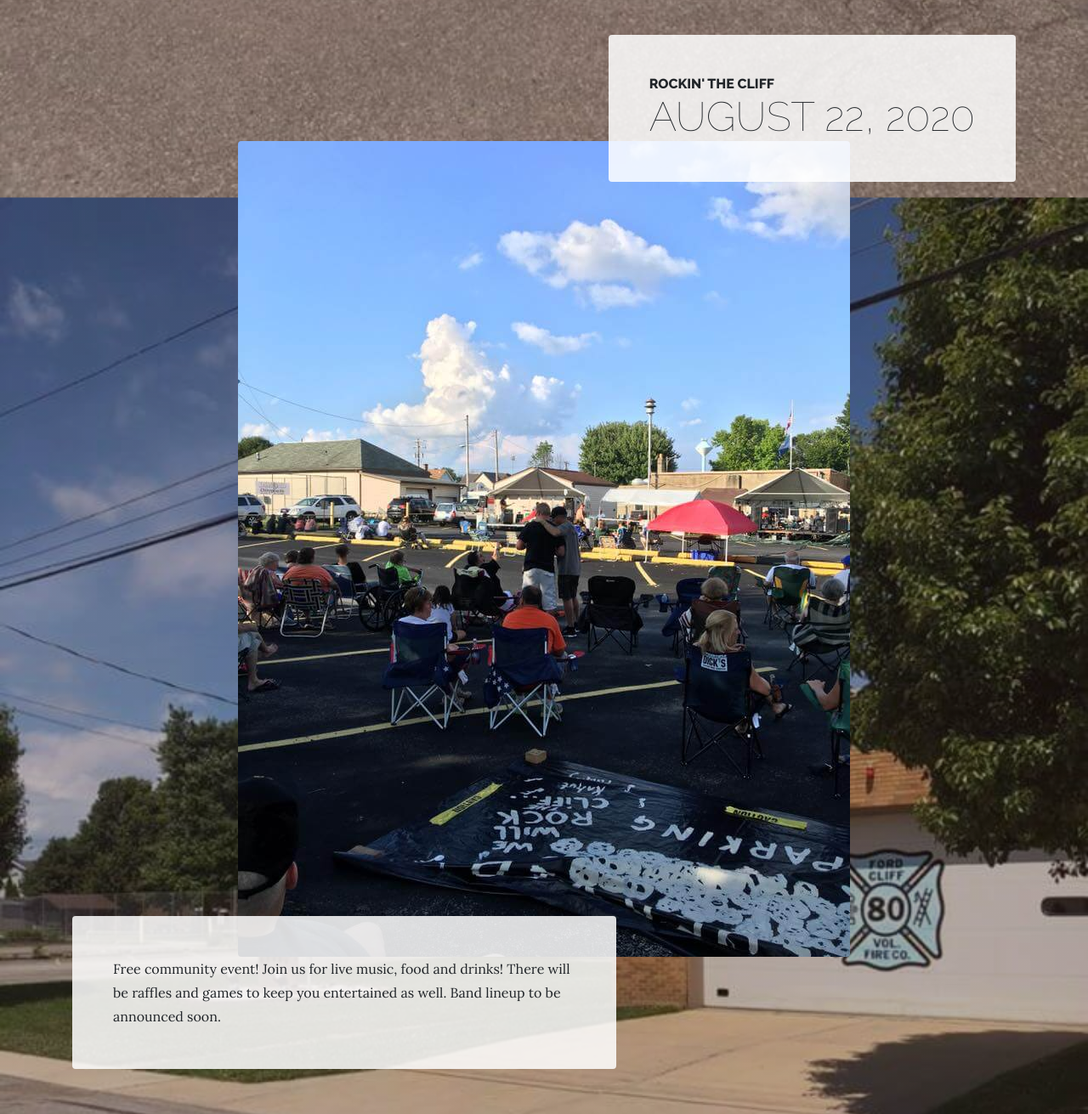
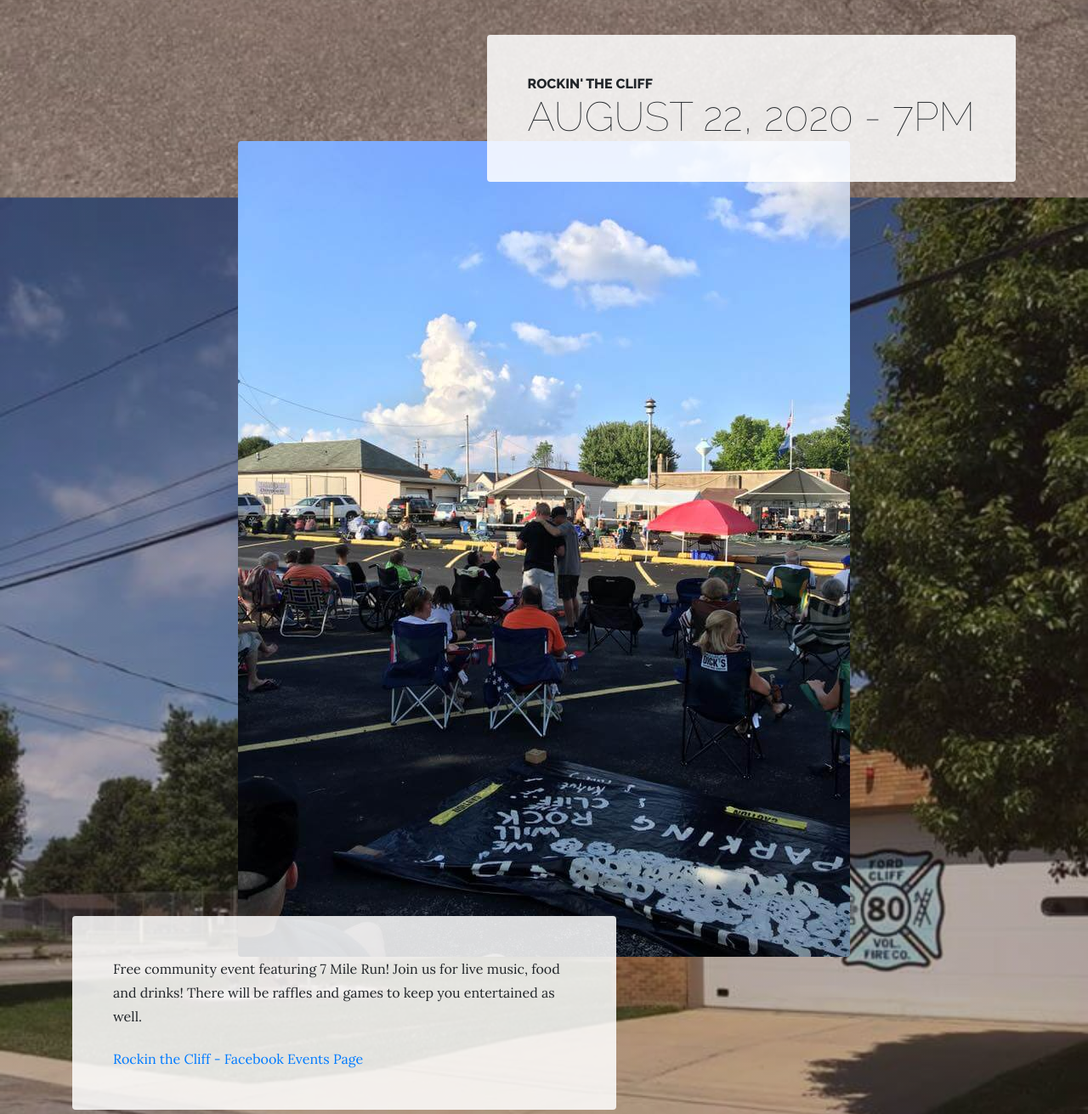
Before and after one commit to fordcliffvfc/fordcliffvfc, a website: page events.html in a window 1280 px wide. Shown: the part 1479-2790 px from the top of the page at 85% size. Drawn offline with Linux system fonts and the light colour scheme.

Commit message:
FB Event Links

```diff
--- a/events.html
+++ b/events.html
@@ -112,14 +112,16 @@
           <div class="bg-faded p-5 d-flex ml-auto rounded">
             <h2 class="section-heading mb-0">
               <span class="section-heading-upper">Rockin' The Cliff</span>
-              <span class="section-heading-lower">August 22, 2020</span>
+              <span class="section-heading-lower">August 22, 2020 - 7PM</span>
             </h2>
           </div>
         </div>
         <img class="product-item-img mx-auto d-flex rounded img-fluid mb-3 mb-lg-0" src="img/rockinthecliff.jpg" alt="">
         <div class="product-item-description d-flex mr-auto">
           <div class="bg-faded p-5 rounded">
-            <p class="mb-0">Free community event!  Join us for live music, food and drinks!  There will be raffles and games to keep you entertained as well.  Band lineup to be announced soon.</p>
+            <p class="mb-0">Free community event featuring 7 Mile Run!  Join us for live music, food and drinks!  There will be raffles and games to keep you entertained as well.</p>
+            <br/>
+            <a href="https://www.facebook.com/events/561496224526120/">Rockin the Cliff - Facebook Events Page</a>
           </div>
         </div>
       </div>
@@ -163,6 +165,9 @@
       <div class="product-item-description d-flex mr-auto">
         <div class="bg-faded p-5 rounded">
           <p class="mb-0">Purse raffles held every 15 minutes until 5:30PM!  Join us for free food, drinks, and a chance to win cash or designer purses!</p>
+          <br/>
+          <a href="https://www.facebook.com/events/229360211493643/">Purse Bash - Facebook Events Page</a>
+
         </div>
       </div>
     </div>
```
Also changed, not shown: index.html (+2 -2 lines).
